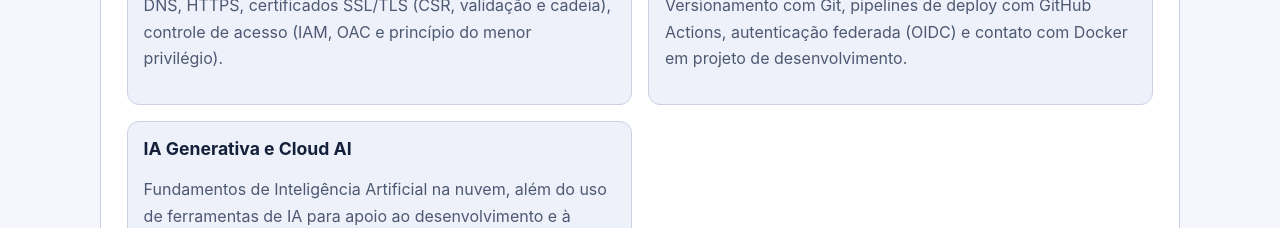
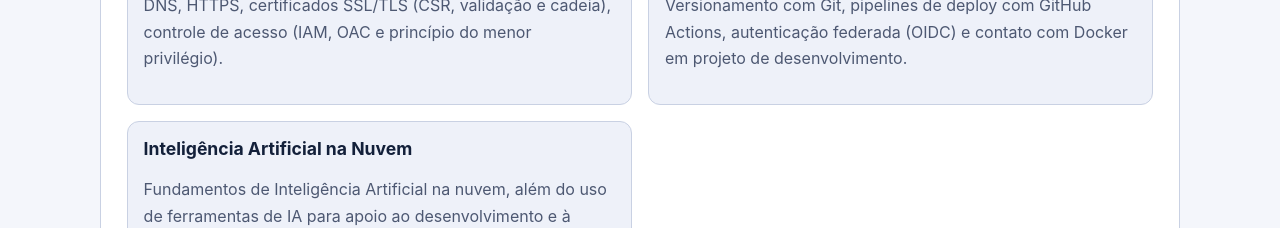
Before and after one commit to Cristina-br/meu-portfolio, a plain HTML site: page index.html in a window 1280 px wide. Shown: the part 1600-1828 px from the top of the page. Drawn offline with Linux system fonts and the light colour scheme.

Commit message:
Update heading from 'IA Generativa e Cloud AI' to 'Inteligência Artificial na Nuvem'

```diff
--- a/index.html
+++ b/index.html
@@ -159,7 +159,7 @@
             </article>
 
             <article>
-              <h3>IA Generativa e Cloud AI</h3>
+              <h3>Inteligência Artificial na Nuvem</h3>
               <p>
                 Fundamentos de
                 Inteligência Artificial na nuvem, além do uso de ferramentas
```
